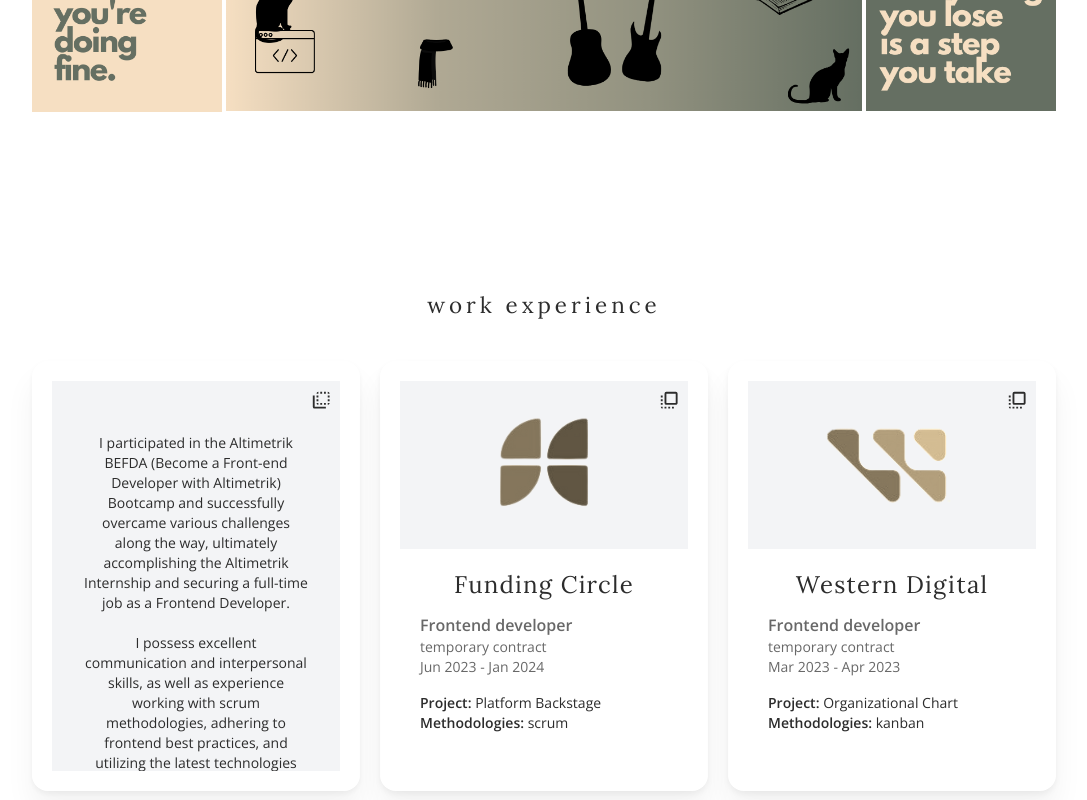
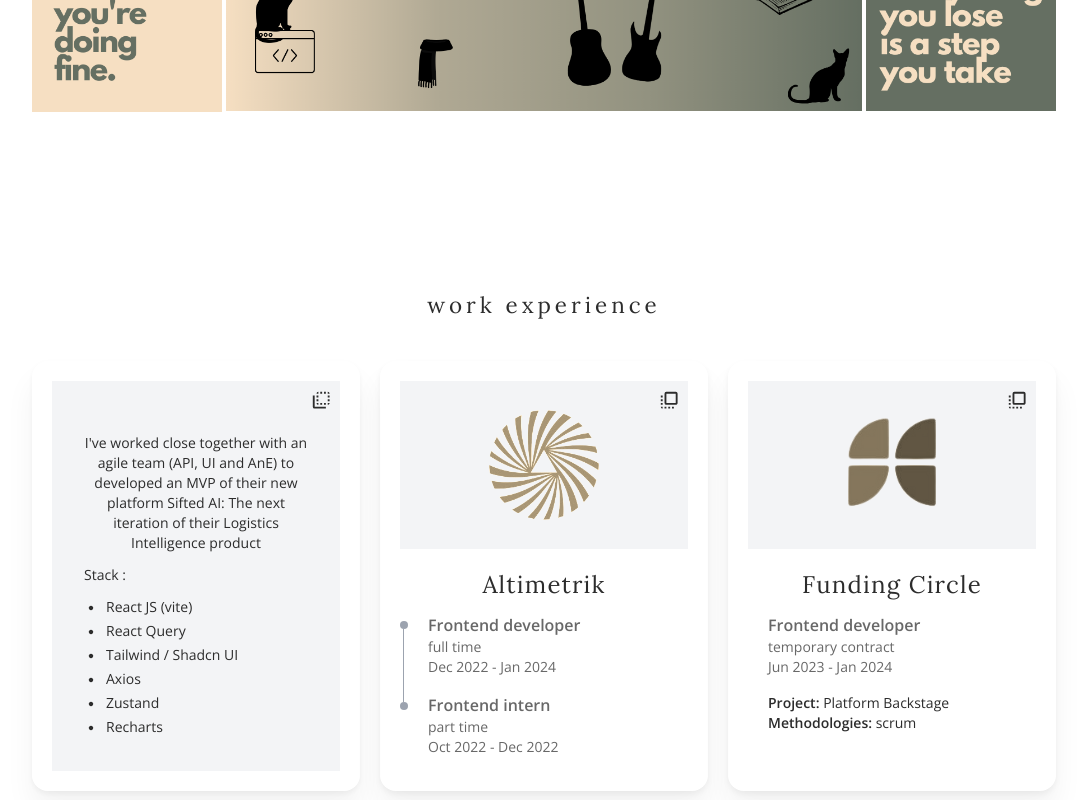
Before and after one commit to juliponti/portfolio, a React (Vite) app: page /about in a window 1280 px wide. Both pictures are taken after a click on the button 416 px from the left and 1495 px from the top of the page. Shown: the part 1095-1895 px from the top of the page, without its empty margins (96-1183 px from the left). Built offline with nearby package versions, Linux system fonts and the light colour scheme; the HTML template or start-up script is replaced by a standard one.

Commit message:
add sifted card

```diff
--- a/src/components/work-experience/work-experience-data.tsx
+++ b/src/components/work-experience/work-experience-data.tsx
@@ -1,15 +1,16 @@
 import { RxDotFilled } from "react-icons/rx";
 import FrontCardLayout from "./card-layout/front-card-layout";
 import BackCardLayout from "./card-layout/back-card-layout";
-import altimetrikImg from "/src/assets/experience/altimetrik_logo.png";
-import fundingCircleImg from "/src/assets/experience/funding_circle_logo.png";
-import westernImg from "/src/assets/experience/western_digital_logo.png";
+import AltimetrikLogo from "/src/assets/experience/altimetrik_logo.png";
+import FundingCircleLogo from "/src/assets/experience/funding_circle_logo.png";
+import WDLogo from "/src/assets/experience/western_digital_logo.png";
+import SiftedLogo from '/src/assets/experience/sifted_logo.svg';
 
-export const frontCard1 = (
+export const frontAltimetrik = (
   <FrontCardLayout
     imgHref="https://www.altimetrik.com/"
     img={
-      <img src={altimetrikImg} alt="Altimetrik Logo" className="w-28 h-28" />
+      <img src={AltimetrikLogo} alt="Altimetrik Logo" className="w-28 h-28" />
     }
     title="Altimetrik"
   >
@@ -40,7 +41,7 @@
   </FrontCardLayout>
 );
 
-export const backCard1 = (
+export const backAltimetrik = (
   <BackCardLayout>
     <>
       <p className="text-sm text-center mt-5">
@@ -59,12 +60,12 @@
   </BackCardLayout>
 );
 
-export const frontCard2 = (
+export const frontFC = (
   <FrontCardLayout
     imgHref="https://www.fundingcircle.com/uk/"
     img={
       <img
-        src={fundingCircleImg}
+        src={FundingCircleLogo}
         alt="Funding Circle Logo"
         className="w-40 h-40"
       />
@@ -94,7 +95,7 @@
   </FrontCardLayout>
 );
 
-export const backCard2 = (
+export const backFC = (
   <BackCardLayout>
     <>
       <p className="text-sm text-center mt-5">
@@ -136,11 +137,11 @@
   </BackCardLayout>
 );
 
-export const frontCard3 = (
+export const frontWDT = (
   <FrontCardLayout
     imgHref="https://www.westerndigital.com/"
     img={
-      <img src={westernImg} alt="Western Digital Logo" className="w-52 h-52" />
+      <img src={WDLogo} alt="Western Digital Logo" className="w-52 h-52" />
     }
     title="Western Digital"
     tooltip="Altimetrik's client"
@@ -168,7 +169,7 @@
   </FrontCardLayout>
 );
 
-export const backCard3 = (
+export const backWDT = (
   <BackCardLayout>
     <>
       <p className="text-sm text-center mt-5">
@@ -202,3 +203,74 @@
     </>
   </BackCardLayout>
 );
+
+
+export const frontSifted = (
+  <>
+  <FrontCardLayout
+    imgHref="https://sifted.com/"
+    img={
+      <img src={SiftedLogo} alt="Sifted Logo" className="w-52 h-52" />
+    }
+    title="Sifted"
+    tooltip="Sofware company"
+  >
+    <ul>
+      <li className="font-sans pb-4 text-[#686868] text-base flex gap-2">
+        <div className="relative  ml-5">
+          <p className="font-semibold">UI developer</p>
+          <p className="text-sm">temporary contract</p>
+          <p className="text-sm">May 2024 - Nov 2024</p>
+        </div>
+      </li>
+      <li>
+        <div className="ml-5">
+          <p className="text-sm">
+            <span className="font-semibold">Project: </span> Sifted AI
+          </p>
+          <p className="text-sm">
+            <span className="font-semibold">Methodologies: </span> scrum
+          </p>
+        </div>
+      </li>
+    </ul>
+  </FrontCardLayout>
+  </>
+)
+
+export const backSifted = (
+    <BackCardLayout>
+    <>
+      <p className="text-sm text-center mt-5">
+        I've worked close together with an agile team (API, UI and AnE) to developed an MVP of their new platform Sifted AI: The next iteration of their Logistics Intelligence product
+      </p>
+      <span className="text-left w-full text-sm">Stack :</span>
+      <ul className="text-sm w-full space-y-1">
+        <li className="flex gap-2">
+          <RxDotFilled className="mt-1" />
+          React JS (vite)
+        </li>
+        <li className="flex gap-2">
+          <RxDotFilled className="mt-1" />
+          React Query
+        </li>
+        <li className="flex gap-2">
+          <RxDotFilled className="mt-1" />
+          Tailwind / Shadcn UI
+        </li>
+        <li className="flex gap-2">
+          <RxDotFilled className="mt-1" />
+          Axios
+        </li>
+        <li className="flex gap-2">
+          <RxDotFilled className="mt-1" />
+          Zustand
+        </li>
+        <li className="flex gap-2">
+          <RxDotFilled className="mt-1" />
+          Recharts
+        </li>
+      </ul>
+    </>
+  </BackCardLayout>
+)
--- a/src/components/work-experience/work-experience.tsx
+++ b/src/components/work-experience/work-experience.tsx
@@ -1,18 +1,22 @@
 import { useState } from "react";
 import ExperienceCard from "./work-experience-card";
 import {
-  backCard1,
-  backCard2,
-  backCard3,
-  frontCard1,
-  frontCard2,
-  frontCard3,
+ frontAltimetrik,
+ backAltimetrik,
+ frontFC,
+ backFC,
+ frontSifted,
+ backSifted,
+ frontWDT,
+ backWDT
+
 } from "./work-experience-data";
 
 export default function WorkExperience() {
   const [flipCard1, setFlipCard1] = useState(true);
   const [flipCard2, setFlipCard2] = useState(true);
   const [flipCard3, setFlipCard3] = useState(true);
+  const [flipCard4, setFlipCard4] = useState(true);
 
   return (
     <section className="py-[120px]">
@@ -22,22 +26,29 @@
           <ExperienceCard
             flip={flipCard1}
             onFlip={setFlipCard1}
-            front={frontCard1}
-            back={backCard1}
+            front={frontSifted}
+            back={backSifted}
           />
           <ExperienceCard
             flip={flipCard2}
             onFlip={setFlipCard2}
-            front={frontCard2}
-            back={backCard2}
+            front={frontAltimetrik}
+            back={backAltimetrik}
           />
           <ExperienceCard
             flip={flipCard3}
             onFlip={setFlipCard3}
-            front={frontCard3}
-            back={backCard3}
+            front={frontFC}
+            back={backFC}
           />
-        </div>
+          <ExperienceCard
+            flip={flipCard4}
+            onFlip={setFlipCard4}
+            front={frontWDT}
+            back={backWDT}
+            />
+            </div>
+
       </div>
     </section>
   );
```
Also changed, not shown: src/assets/experience/sifted_logo.svg (added).
